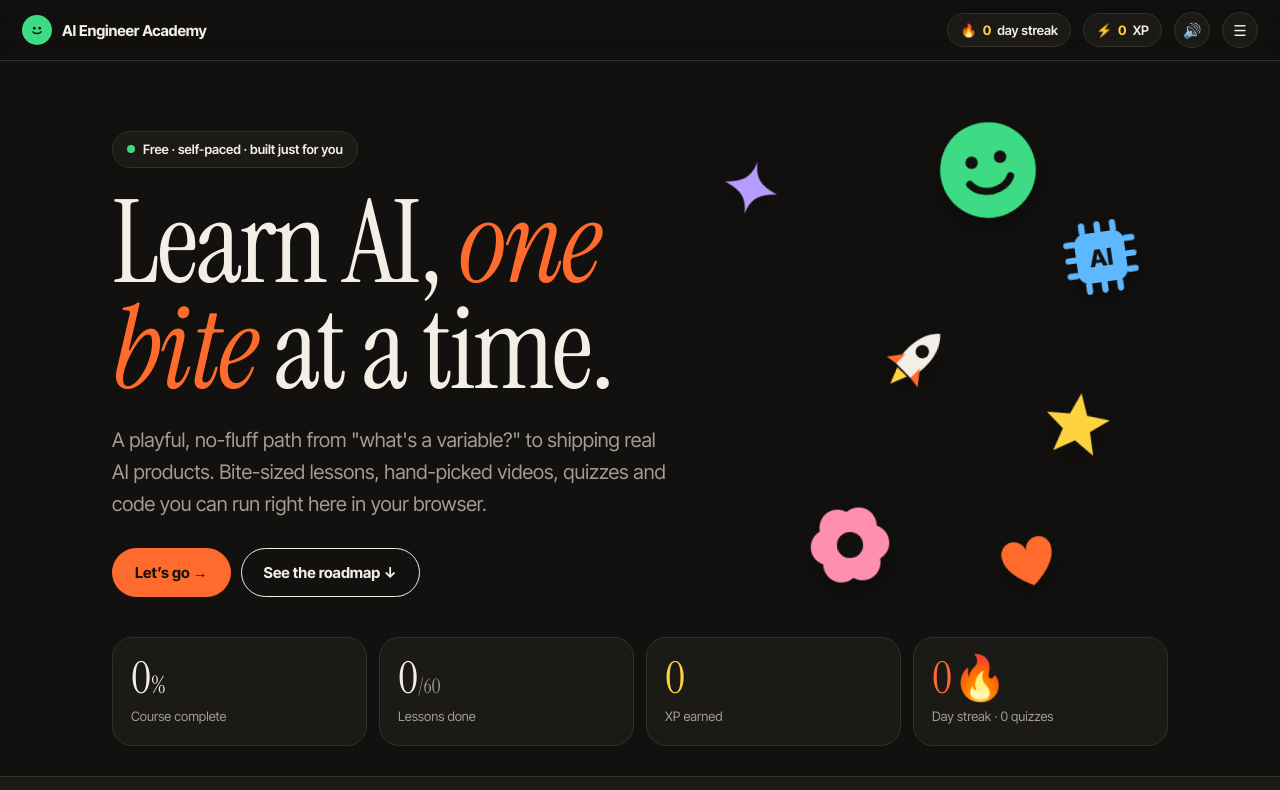
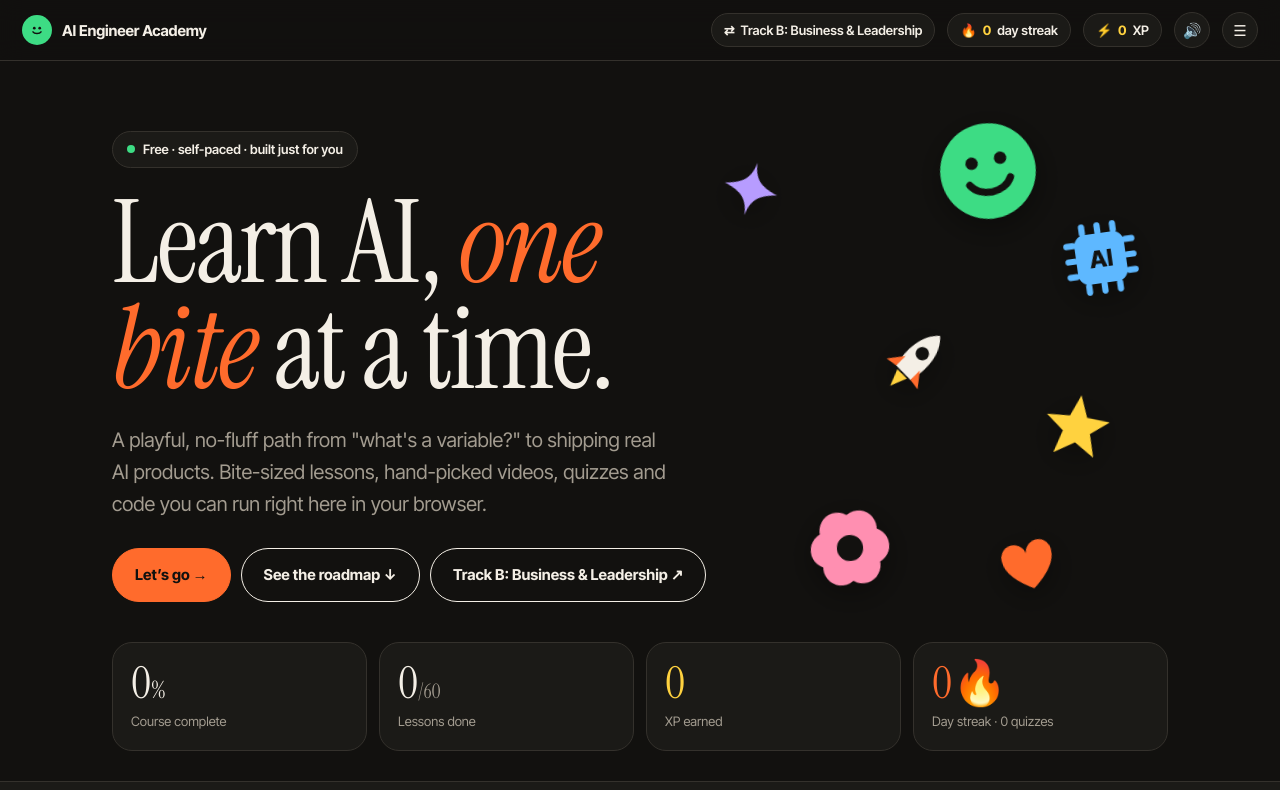
Before and after one commit to confyposh/ai-engineer-academy, a plain HTML site: page index.html in a window 1280 px wide. Shown: the top 790 px of the page. Drawn offline with Linux system fonts and the light colour scheme.

Commit message:
Add track switcher linking Track A and Track B
Co-Authored-By: Claude Opus 5.5 <noreply@anthropic.com>
Claude-Session: https://claude.ai/code/session_01D4F8E9GhRVJAp6bbBmy9jz

```diff
--- a/app.js
+++ b/app.js
@@ -90,6 +90,9 @@ function makeDraggable(el,bounds){
   el.addEventListener("pointerup",()=>{el.classList.remove("drag");if(moved)blip("flip");});
 }
 
+
+/* ---- track switcher in top bar ---- */
+if(T.otherLink){const nv=document.querySelector(".nav .sp");if(nv){const l=document.createElement("a");l.className="pill";l.href=T.otherLink.url;l.style.textDecoration="none";l.style.color="var(--ink)";l.title=T.otherLink.label;l.innerHTML=`⇄ <span class="hide-s">${T.otherLink.label}</span><span class="show-s">${T.otherLink.short||T.otherLink.label.split(":")[0]}</span>`;nv.after(l);}}
 /* ---- nav ---- */
 function updateNav(){document.getElementById("xp").textContent=S.xp;document.getElementById("streak").textContent=streak();document.getElementById("snd").textContent=S.sound?"🔊":"🔈";}
 document.getElementById("snd").onclick=()=>{S.sound=!S.sound;save();updateNav();toast(S.sound?"🔊 Sound on":"🔈 Sound off");};
--- a/index.html
+++ b/index.html
@@ -987,6 +987,7 @@ print(clf("The delivery was late but the food was amazing"))</code></pre>`},
 }
 ];
 
+window.TRACK={otherLink:{url:"https://ai-academy-business.vercel.app",label:"Track B: Business & Leadership",short:"Track B"}};
 </script>
 <script src="app.js"></script>
 <script>
--- a/style.css
+++ b/style.css
@@ -23,6 +23,8 @@ em,.it{font-family:var(--serif);font-style:italic;font-weight:400}
 .iconbtn{width:36px;height:36px;border-radius:50%;border:1px solid var(--line);background:var(--bg2);cursor:pointer;display:grid;place-items:center;font-size:15px}
 .iconbtn:hover{border-color:var(--ink)}
 .menu{display:none}
+.show-s{display:none}
+@media (max-width:620px){.show-s{display:inline}}
 
 /* ---------- drawer (module list) ---------- */
 .drawer{position:fixed;top:0;right:0;height:100vh;width:min(380px,92vw);background:var(--bg2);border-left:1px solid var(--line);z-index:60;transform:translateX(105%);transition:transform .35s cubic-bezier(.2,.8,.2,1);overflow-y:auto;padding:22px}
```
